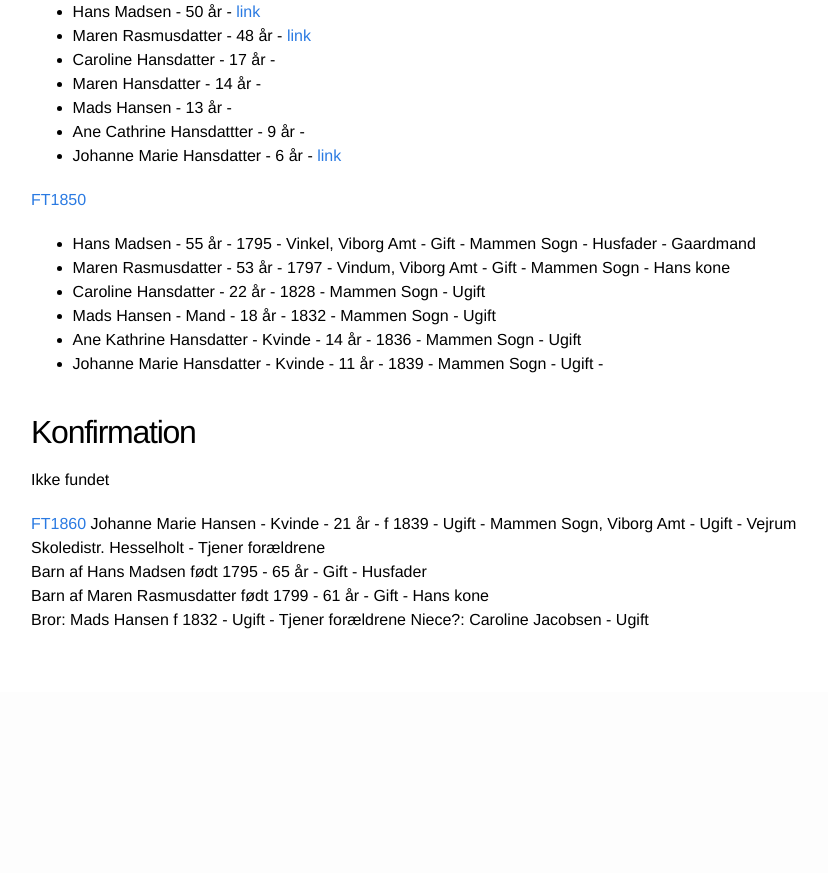
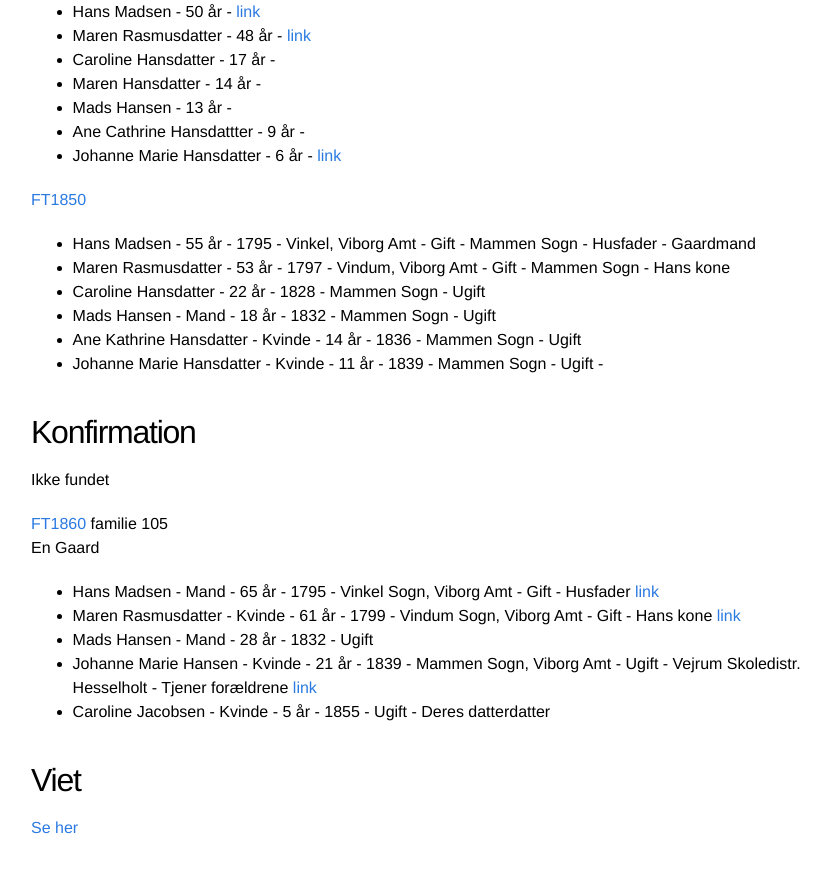
Before and after one commit to quornings/quornings.github.io, a Jekyll site: the page built from stamt/johanne-marie-hansdatter.md, in a window 1280 px wide and 900 px high, scrolled down 1212 px. Shown: the top 873 px of the window, without its empty margins (209-1037 px from the left). Built offline with Jekyll 4.4.1, drawn with Linux system fonts in a browser that asks for light colours; before the commit the page ends 1904 px from its top, so only the background shows below that.

Commit message:
Opdater folketælling 1860.

```diff
--- a/stamt/johanne-marie-hansdatter.md
+++ b/stamt/johanne-marie-hansdatter.md
@@ -64,9 +64,14 @@ Hesselholt en gaard
 ## Konfirmation
 Ikke fundet
 
-[FT1860](https://www.danishfamilysearch.dk/census1860/sogn2002)
-Johanne Marie Hansen - Kvinde - 21 år - f 1839 - Ugift - Mammen Sogn, Viborg Amt - Ugift - Vejrum Skoledistr. Hesselholt - Tjener forældrene
-Barn af Hans Madsen født 1795 - 65 år - Gift - Husfader
-Barn af Maren Rasmusdatter født 1799 - 61 år - Gift - Hans kone
-Bror: Mads Hansen f 1832 - Ugift - Tjener forældrene
-Niece?: Caroline Jacobsen - Ugift
+[FT1860](https://www.danishfamilysearch.dk/census1860/sogn2002) familie 105
+En Gaard
+* Hans Madsen - Mand - 65 år - 1795 - Vinkel Sogn, Viborg Amt - Gift - Husfader [link](https://www.danishfamilysearch.dk/cid15902992)
+* Maren Rasmusdatter - Kvinde - 61 år - 1799 - Vindum Sogn, Viborg Amt - Gift - Hans kone [link](https://www.danishfamilysearch.dk/cid15902993)
+* Mads Hansen - Mand - 28 år - 1832 - Ugift
+* Johanne Marie Hansen - Kvinde - 21 år - 1839 - Mammen Sogn, Viborg Amt - Ugift - Vejrum Skoledistr. Hesselholt - Tjener forældrene [link](https://www.danishfamilysearch.dk/cid15902995)
+* Caroline Jacobsen - Kvinde - 5 år - 1855 - Ugift - Deres datterdatter
+
+## Viet
+
+[Se her](/stamt/jens-christian-jensen-quorning/)
```
